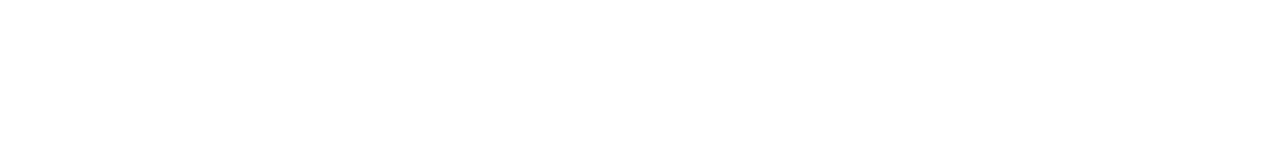
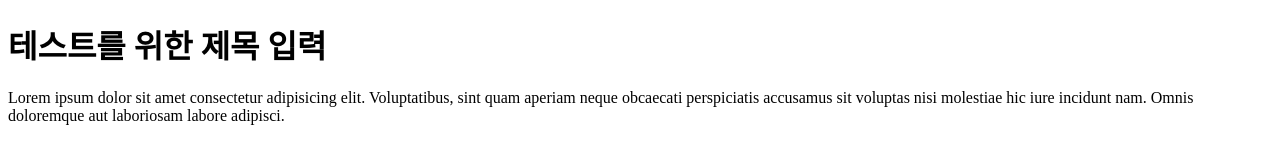
Before and after one commit to rnjsdpwls/remote_app23, a plain HTML site: page index.html in a window 1280 px wide. Drawn offline with Linux system fonts and the light colour scheme.

Commit message:
html 수정사항
h1, p 태그 사용하요 문서 수정함

```diff
--- a/index.html
+++ b/index.html
@@ -6,6 +6,9 @@
     <title>Document</title>
 </head>
 <body>
-
+    <h1> 테스트를 위한 제목 입력 </h1>
+    <p> Lorem ipsum dolor sit amet consectetur adipisicing elit.
+         Voluptatibus, sint quam aperiam neque obcaecati perspiciatis accusamus sit voluptas nisi molestiae hic iure incidunt nam.
+         Omnis doloremque aut laboriosam labore adipisci.</p>
 </body>
 </html>
```
